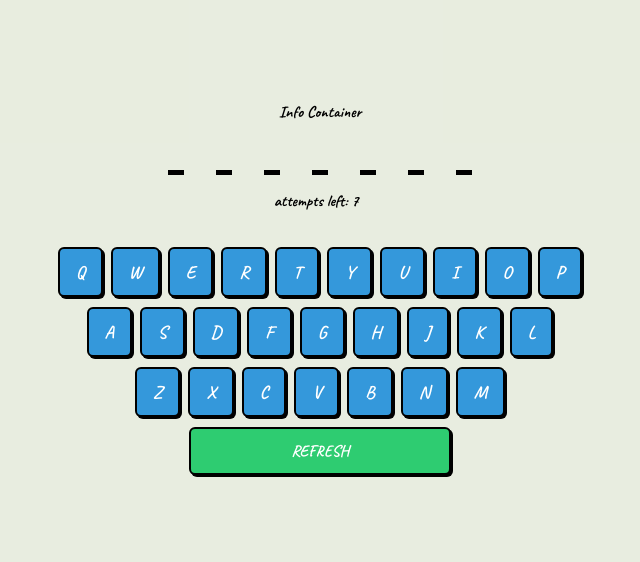
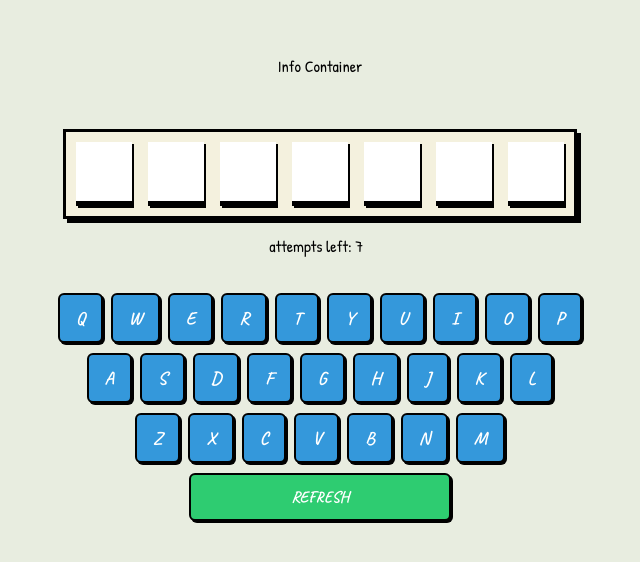
Before and after one commit to luckygoswami/Hangman, a React (Vite) app: page / in a window 1280 px wide. Shown: the part 112-674 px from the top of the page, without its empty margins (320-960 px from the left). Built offline with nearby package versions, Linux system fonts and the light colour scheme.

Commit message:
add themed css to word container

```diff
--- a/index.html
+++ b/index.html
@@ -7,12 +7,22 @@
       type="image/svg+xml"
       href="/vite.svg" />
     <link
+      rel="preconnect"
+      href="https://fonts.googleapis.com" />
+    <link
+      rel="preconnect"
+      href="https://fonts.gstatic.com"
+      crossorigin />
+    <link
+      href="https://fonts.googleapis.com/css2?family=Patrick+Hand&display=swap"
+      rel="stylesheet" />
+    <link
       href="https://fonts.googleapis.com/css2?family=Caveat:wght@700&display=swap"
       rel="stylesheet" />
     <meta
       name="viewport"
       content="width=device-width, initial-scale=1.0" />
-    <title>Vite + React + TS</title>
+    <title>Hangman</title>
   </head>
   <body>
     <div id="root"></div>
--- a/package.json
+++ b/package.json
@@ -1,7 +1,7 @@
 {
   "name": "package.json",
   "private": true,
-  "version": "1.0.0",
+  "version": "1.1.0",
   "type": "module",
   "scripts": {
     "dev": "vite",
--- a/src/App.tsx
+++ b/src/App.tsx
@@ -14,26 +14,11 @@ const App: React.FC = () => {
     wordList[Math.floor(Math.random() * 850)]
   );
   const [charLeft, setCharLeft] = useState(wordObj.word.split(''));
-  const charSpans = document.getElementsByClassName(
-    'char-span'
-  ) as HTMLCollectionOf<HTMLSpanElement>;
   const isWinner = !charLeft.length;
   const isGameOver = !attempts;
 
   function handleRefresh() {
-    const newWordObj = wordList[Math.floor(Math.random() * 850)];
-    setWordObj(newWordObj);
-    setKeyboardKey((prev) => prev + 1); // just to remount the Keyboard component
-    setCorrectGuess([]);
-    setIncorrectGuess([]);
-    setCharLeft(newWordObj.word.split(''));
-    for (let i = 0; i < charSpans.length; i++) {
-      const charSpan = charSpans.item(i);
-      if (charSpan) {
-        charSpan.style.display = 'none';
-        charSpan.style.color = 'red';
-      }
-    }
+    setWordObj(wordList[Math.floor(Math.random() * 850)]);
   }
 
   function handleUserInput(input: string) {
@@ -41,17 +26,6 @@ const App: React.FC = () => {
     if (charLeft.includes(input)) {
       // Correct guess logic
       setCorrectGuess((prev) => [...prev, input]);
-
-      // reveal the character occurence
-      for (let i = 0; i < charSpans.length; i++) {
-        const charSpan = charSpans.item(i);
-        if (charSpan && charSpan.innerText == input.toUpperCase()) {
-          charSpan.style.display = 'inline';
-          charSpan.style.color = 'green';
-        }
-      }
-
-      // update the charleft array
       setCharLeft(charLeft.filter((char) => char != input));
     } else {
       // Incorrect guess logic
@@ -60,40 +34,41 @@ const App: React.FC = () => {
   }
 
   useEffect(() => {
+    // Kind of handle refresh
+    setKeyboardKey((prev) => prev + 1); // just to remount the Keyboard component
+    setCorrectGuess([]);
+    setIncorrectGuess([]);
+    setCharLeft(wordObj.word.split(''));
+  }, [wordObj]);
+
+  useEffect(() => {
     if (userInput) charLeft.length && attempts && handleUserInput(userInput);
   }, [userInput]);
-
-  useEffect(() => {
-    if (!attempts)
-      for (let i = 0; i < charSpans.length; i++) {
-        const charSpan = charSpans.item(i);
-        if (charSpan) charSpan.style.display = 'inline';
-      }
-  }, [attempts]);
 
   return (
     <div className="main">
       <div>Info Container</div>
       <div>{/* <Hangman numberOfGuesses={attempts} /> */}</div>
-      <div
-        className="char-container"
-        style={{ display: 'flex', gap: '2rem' }}>
-        {wordObj.word
-          .toUpperCase()
-          .split('')
-          .map((char, index) => (
-            <div
-              key={index}
-              className="char-box"
-              style={{ padding: '0.5rem', borderBottom: 'solid 5px black' }}>
-              <span
-                key={index}
-                className={`char-span ${char}-char`}
-                style={{ display: 'none', color: 'red' }}>
-                {char}
-              </span>
-            </div>
-          ))}
+      <div className="word-container">
+        {wordObj.word.split('').map((char, index) => (
+          <div
+            key={`${wordObj.word}-${index}`}
+            className="char-box">
+            <span
+              key={char}
+              className={`char-span ${
+                correctGuess.includes(char)
+                  ? 'correct-guess'
+                  : !attempts
+                  ? 'not-guessed'
+                  : ''
+              }`}>
+              {correctGuess.includes(char) || isGameOver || isWinner
+                ? char
+                : '🖕'}
+            </span>
+          </div>
+        ))}
       </div>
       <div>attempts left: {attempts} &nbsp; </div>
       <div className="keyboard-container">
--- a/src/styles/App.css
+++ b/src/styles/App.css
@@ -2,7 +2,7 @@ html,
 body {
   margin: 0;
   padding: 0;
-  font-family: 'Caveat', cursive;
+  font-family: 'Patrick Hand', cursive;
   background: #f4f1de;
 }
 .main {
@@ -14,9 +14,95 @@ body {
   justify-content: center;
   gap: 1rem;
   background-color: rgba(173, 216, 230, 0.171);
+}
 
-  > div {
-    /* width: 60%; */
-    /* border: 1px solid red; */
+/* Word Container */
+.word-container {
+  display: flex;
+  gap: 1rem;
+  justify-content: center;
+  align-items: center;
+  margin-top: 20px;
+  padding: 10px;
+  border: 3px solid black;
+  background: #f4f1de;
+  box-shadow: 4px 4px 0px black;
+}
+
+.char-box {
+  padding: 0.5rem;
+  border-bottom: 5px solid black;
+  min-width: 40px;
+  text-align: center;
+  font-size: 2rem;
+  position: relative;
+  box-shadow: 2px 2px 0px black;
+  background: white;
+  animation: shaky 0.3s ease-in-out;
+}
+
+.char-box::before {
+  content: '';
+  position: absolute;
+  width: 100%;
+  height: 100%;
+  top: 0;
+  left: 0;
+  background: rgba(255, 255, 255, 0.9);
+  border-radius: 2px;
+  z-index: -1;
+}
+
+.char-span {
+  text-transform: uppercase;
+  font-size: 2rem;
+  font-weight: bold;
+  text-shadow: 1px 1px 0px black;
+  visibility: hidden;
+
+  &.correct-guess {
+    visibility: visible;
+    color: green;
+  }
+
+  &.not-guessed {
+    visibility: visible;
+    color: red;
   }
 }
+
+@keyframes shaky {
+  0% {
+    transform: translate(2px, 2px) rotate(0deg);
+  }
+  10% {
+    transform: translate(-2px, -2px) rotate(-2deg);
+  }
+  20% {
+    transform: translate(2px, -2px) rotate(2deg);
+  }
+  30% {
+    transform: translate(-2px, 2px) rotate(0deg);
+  }
+  40% {
+    transform: translate(2px, 2px) rotate(-2deg);
+  }
+  50% {
+    transform: translate(-2px, -2px) rotate(2deg);
+  }
+  60% {
+    transform: translate(2px, -2px) rotate(0deg);
+  }
+  70% {
+    transform: translate(-2px, 2px) rotate(-2deg);
+  }
+  80% {
+    transform: translate(2px, 2px) rotate(2deg);
+  }
+  90% {
+    transform: translate(-2px, -2px) rotate(0deg);
+  }
+  100% {
+    transform: translate(0, 0) rotate(0deg);
+  }
+}
--- a/src/styles/Keyboard.css
+++ b/src/styles/Keyboard.css
@@ -52,6 +52,7 @@
     border: 2px solid #c0392b;
     position: relative;
     box-shadow: 2px 2px 0px #922b21;
+    animation: shaky 0.2s ease-in-out;
   }
 }
 
```
